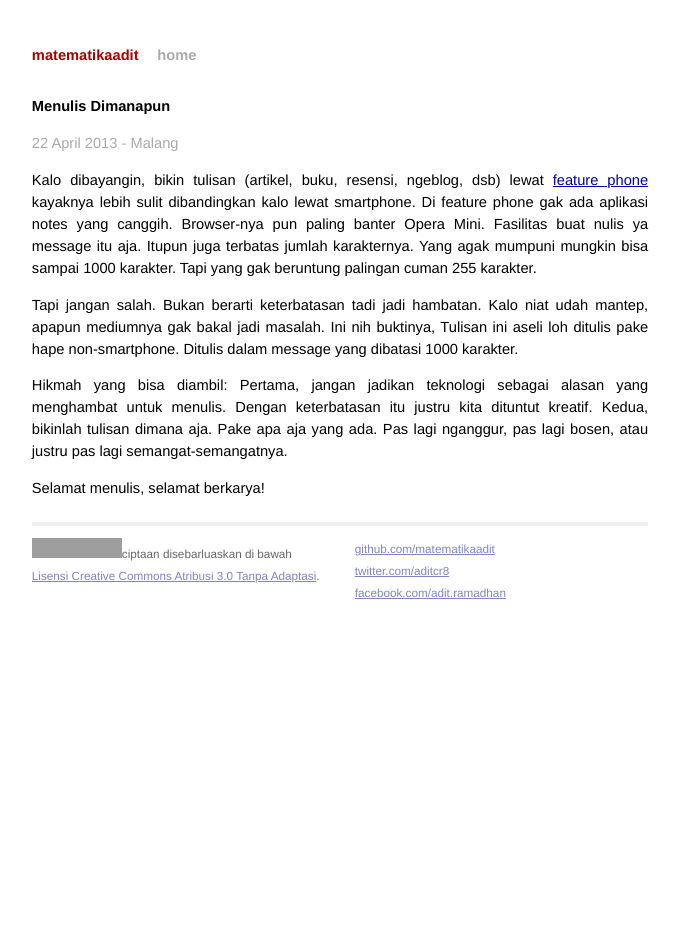
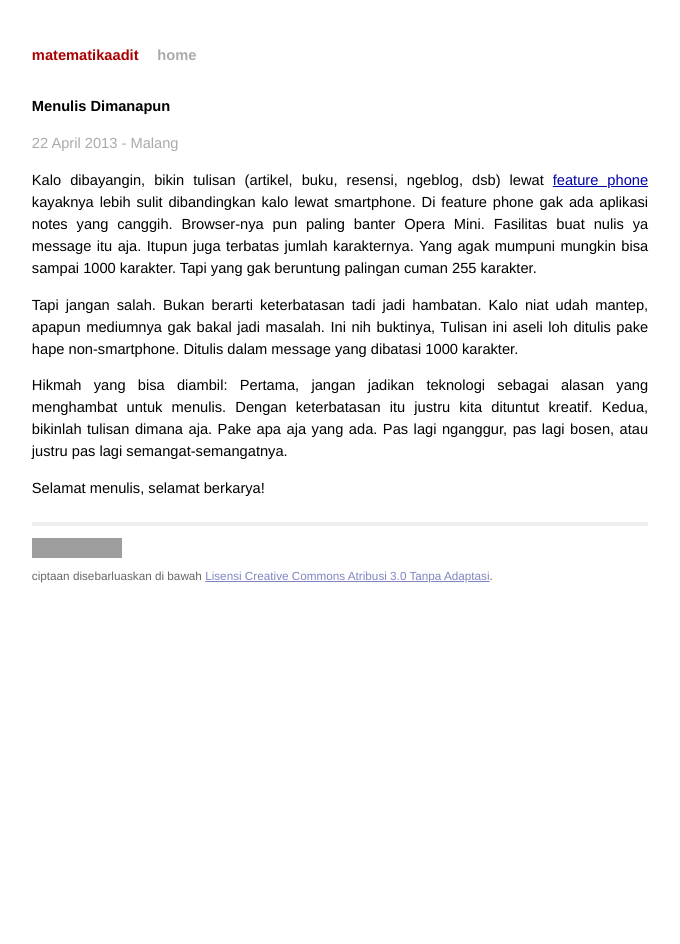
Before and after one commit to matematikaadit/matematikaadit.github.io, a Jekyll site: the page built from _posts/2013-04-22-menulis-dimanapun.md, in a window 1280 px wide. Shown: the whole page, without its empty margins (300-980 px from the left). Built offline with Jekyll 4.4.1, drawn with Linux system fonts in a browser that asks for light colours; Markdown is read by kramdown in place of the engine named in the settings; grey boxes are pictures that could not be loaded.

Commit message:
hilangkan kontak

```diff
--- a/_layouts/default.html
+++ b/_layouts/default.html
@@ -23,13 +23,14 @@
   {{ content }}
 
   <div class="footer">
+    <!-- CC-BY-0.3 -->
     <div class="contact">
-    <!-- CC-BY-0.3 -->
       <p>
-<a rel="license" href="http://creativecommons.org/licenses/by/3.0/deed.id"><img alt="Lisensi Creative Commons" style="border-width:0" src="http://i.creativecommons.org/l/by/3.0/80x15.png" /></a>ciptaan disebarluaskan di bawah <a rel="license" href="http://creativecommons.org/licenses/by/3.0/deed.id"><br />Lisensi Creative Commons Atribusi 3.0 Tanpa Adaptasi</a>.
+<a rel="license" href="http://creativecommons.org/licenses/by/3.0/deed.id"><img alt="Lisensi Creative Commons" style="border-width:0" src="http://i.creativecommons.org/l/by/3.0/80x15.png" /><br /></a>ciptaan disebarluaskan di bawah <a rel="license" href="http://creativecommons.org/licenses/by/3.0/deed.id">Lisensi Creative Commons Atribusi 3.0 Tanpa Adaptasi</a>.
       </p>
+    </div>
     <!-- CC-BY-0.3 end -->
-    </div>
+    <!--
     <div class="contact">
       <p>
         <a href="http://github.com/matematikaadit/">github.com/matematikaadit</a><br />
@@ -37,6 +38,7 @@
         <a href="http://facebook.com/adit.ramadhan/">facebook.com/adit.ramadhan</a>
       </p>
     </div>
+    -->
   </div>
 </div>
 
```
